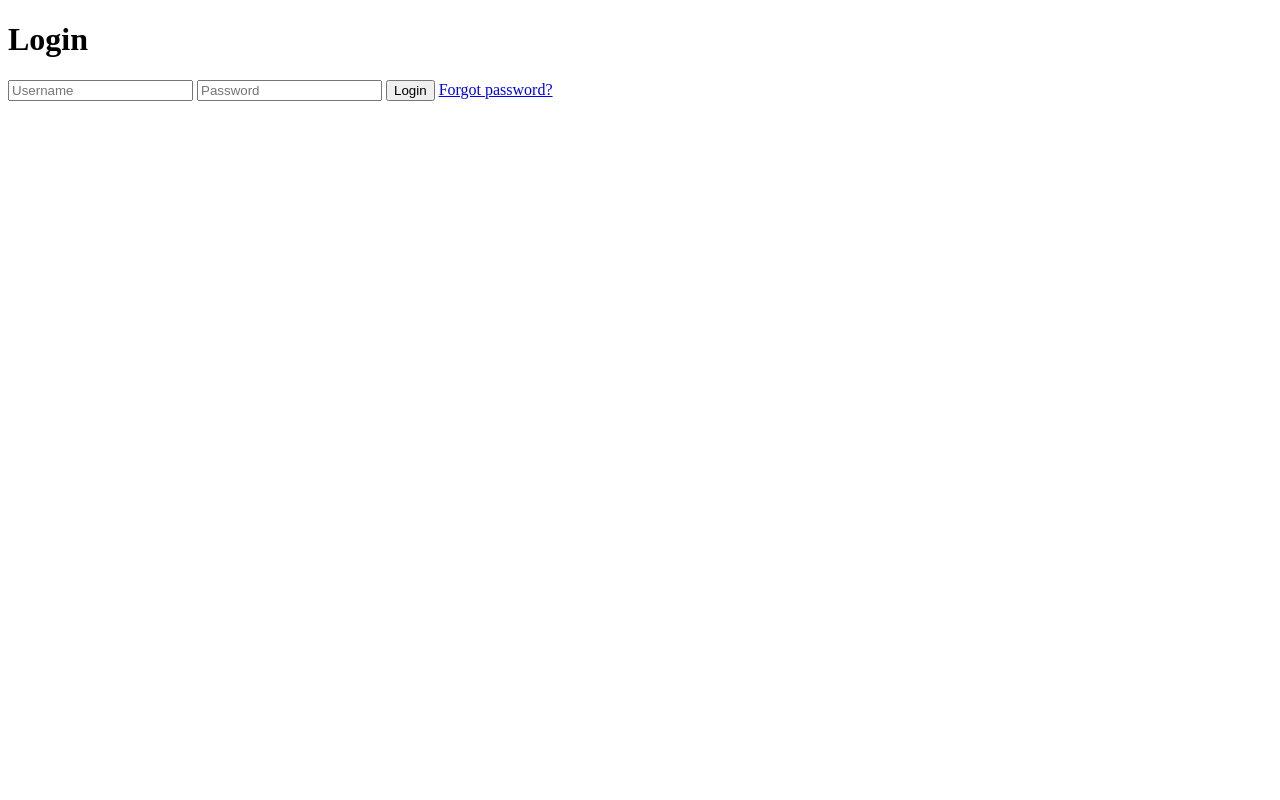
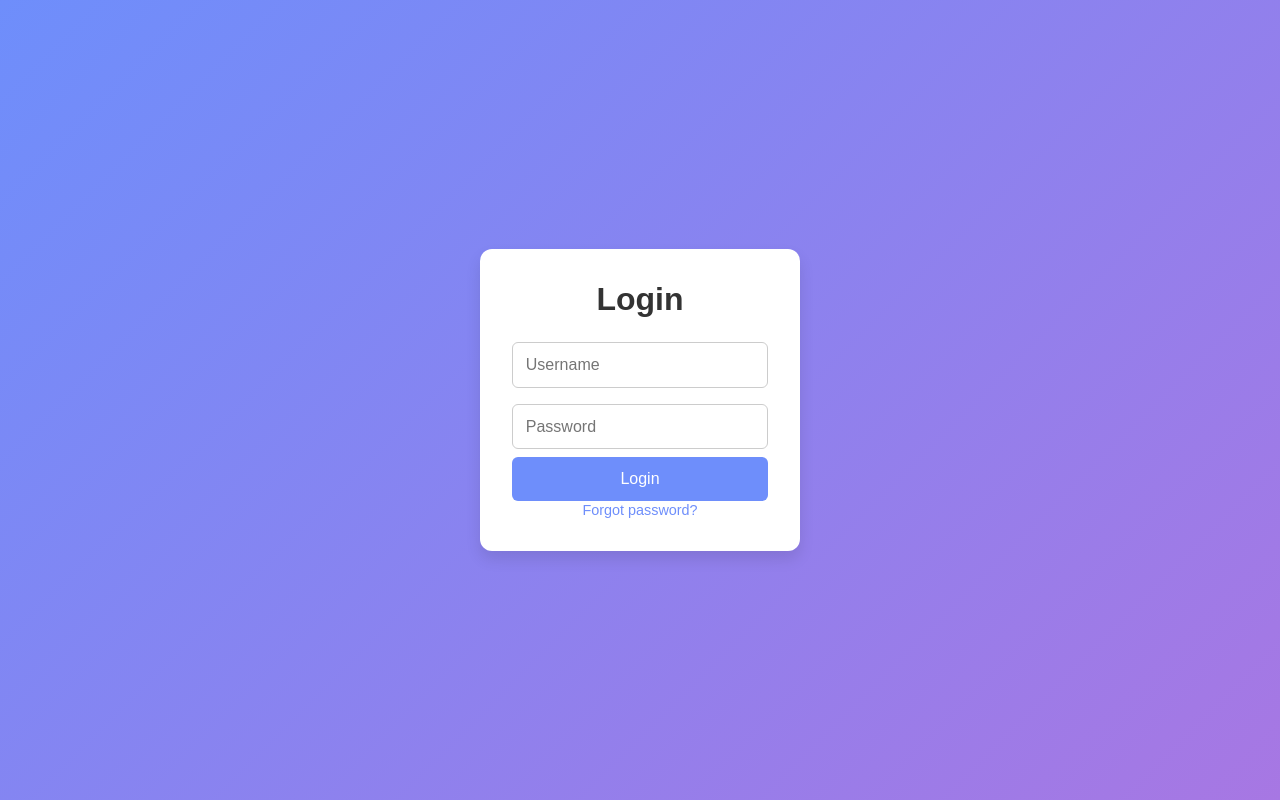
Before and after one commit to frrpetro/login-site, a plain HTML site: page index.html in a window 1280 px wide. Drawn offline with Linux system fonts and the light colour scheme.

Commit message:
Update index.html

```diff
--- a/index.html
+++ b/index.html
@@ -4,7 +4,7 @@
     <meta charset="UTF-8">
     <meta name="viewport" content="width=device-width, initial-scale=1.0">
     <title>Modern Login</title>
-    <link rel="stylesheet" href="css's/style.css">
+    <link rel="stylesheet" href="style.css">
 </head>
 <body>
     <div class="login-container">
```
